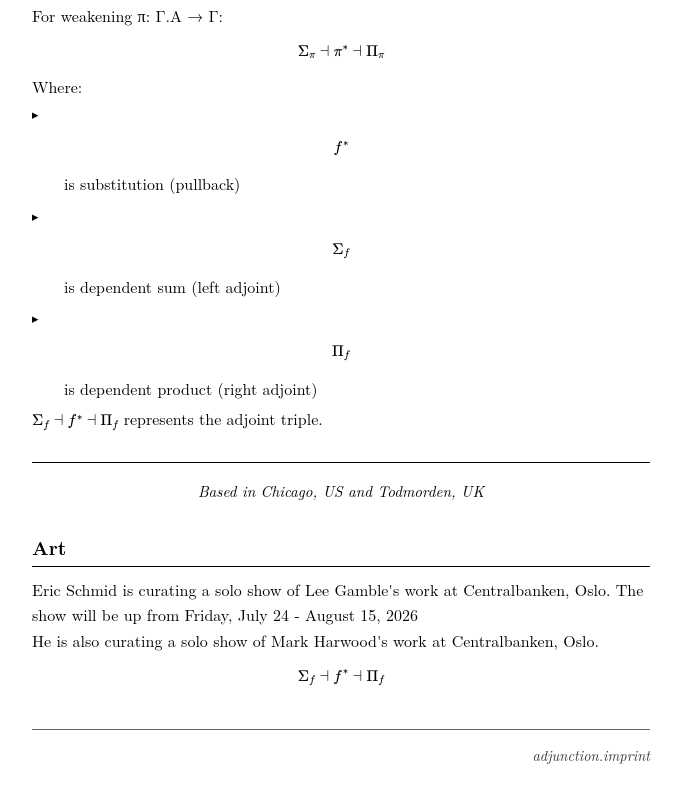
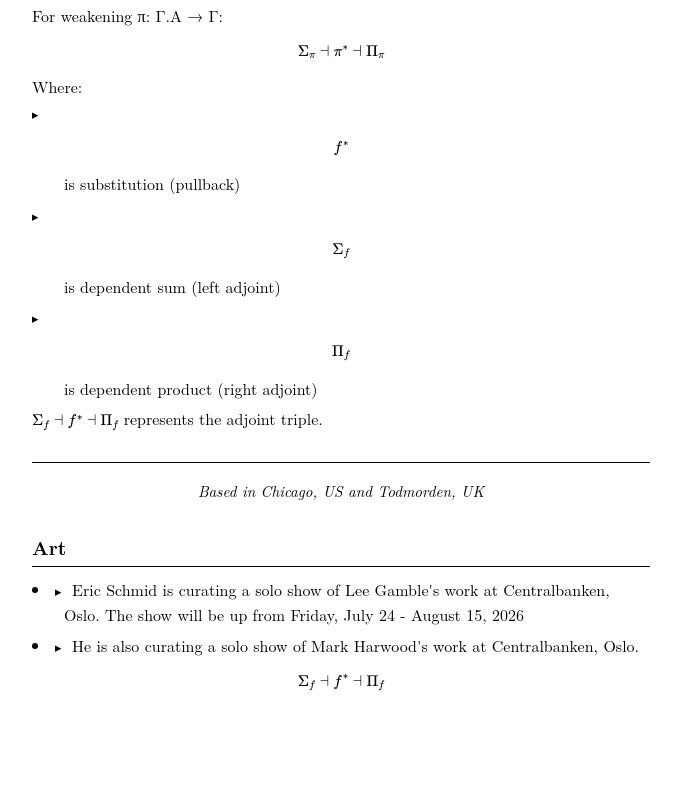
Before and after one commit to adjunctionimprint/adjunctionimprint.github.io, a plain HTML site: page index.html in a window 1280 px wide. Shown: the part 2522-3325 px from the top of the page, without its empty margins (299-980 px from the left). After the commit the page ends 3268 px from the top, so only its background shows below. Drawn offline with nearby package versions, Linux system fonts and the light colour scheme; a web font is replaced by a local one.

Commit message:
Update index.html

```diff
--- a/index.html
+++ b/index.html
@@ -253,11 +253,11 @@
         </div>
          <div class="section">
              <h2>Art</h2>
-                 <p>Eric Schmid is curating a solo show of Lee Gamble's work at Centralbanken, Oslo. The show will be up from Friday, July 24 - August 15, 2026</p>
-             <p>He is also curating a solo show of Mark Harwood's work at Centralbanken, Oslo.</p>
-    <p>$$\Sigma_f \dashv f^* \dashv \Pi_f$$</p>
-        <div class="metadata">
-            adjunction.imprint
+                 <li>Eric Schmid is curating a solo show of Lee Gamble's work at Centralbanken, Oslo. The show will be up from Friday, July 24 - August 15, 2026</li>
+             <li>He is also curating a solo show of Mark Harwood's work at Centralbanken, Oslo.</li>
+
+        <div class="footer">
+             <p>$$\Sigma_f \dashv f^* \dashv \Pi_f$$</p>
         </div>
     </article>
 </body>
```
